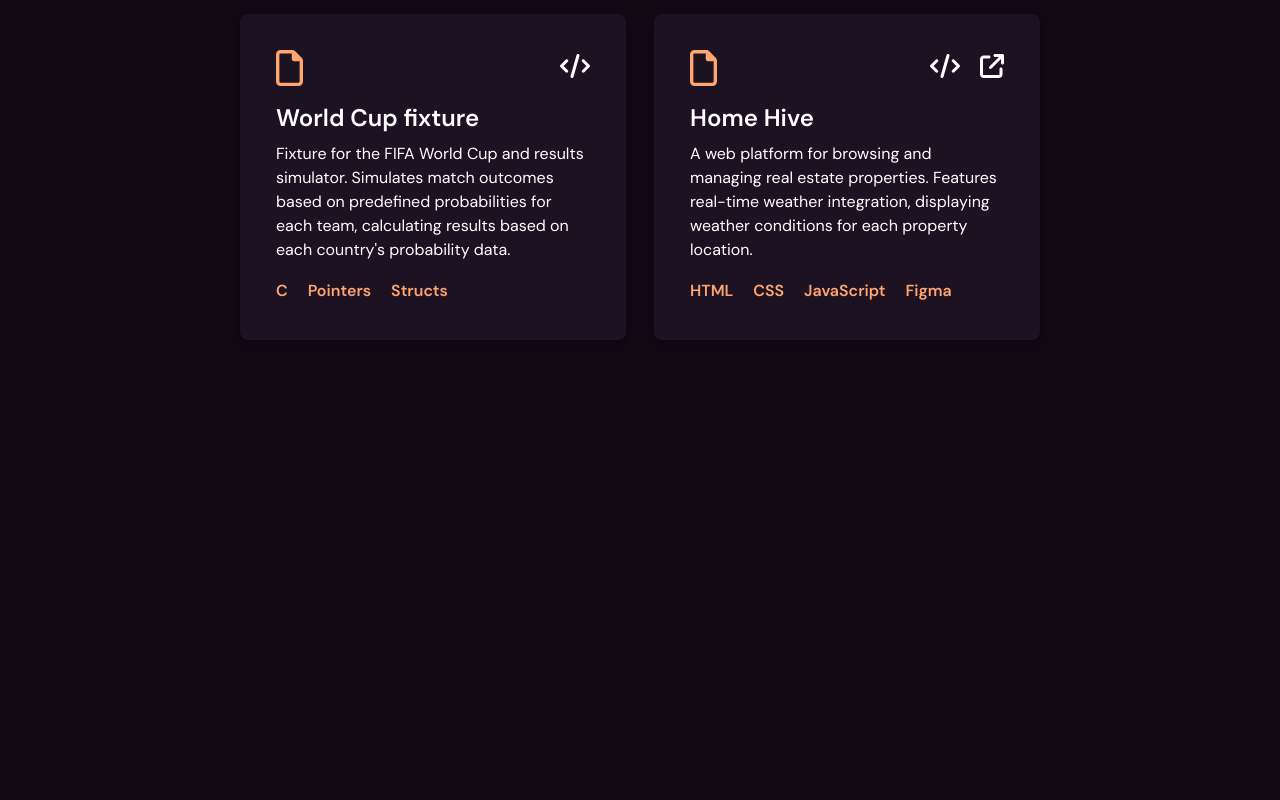
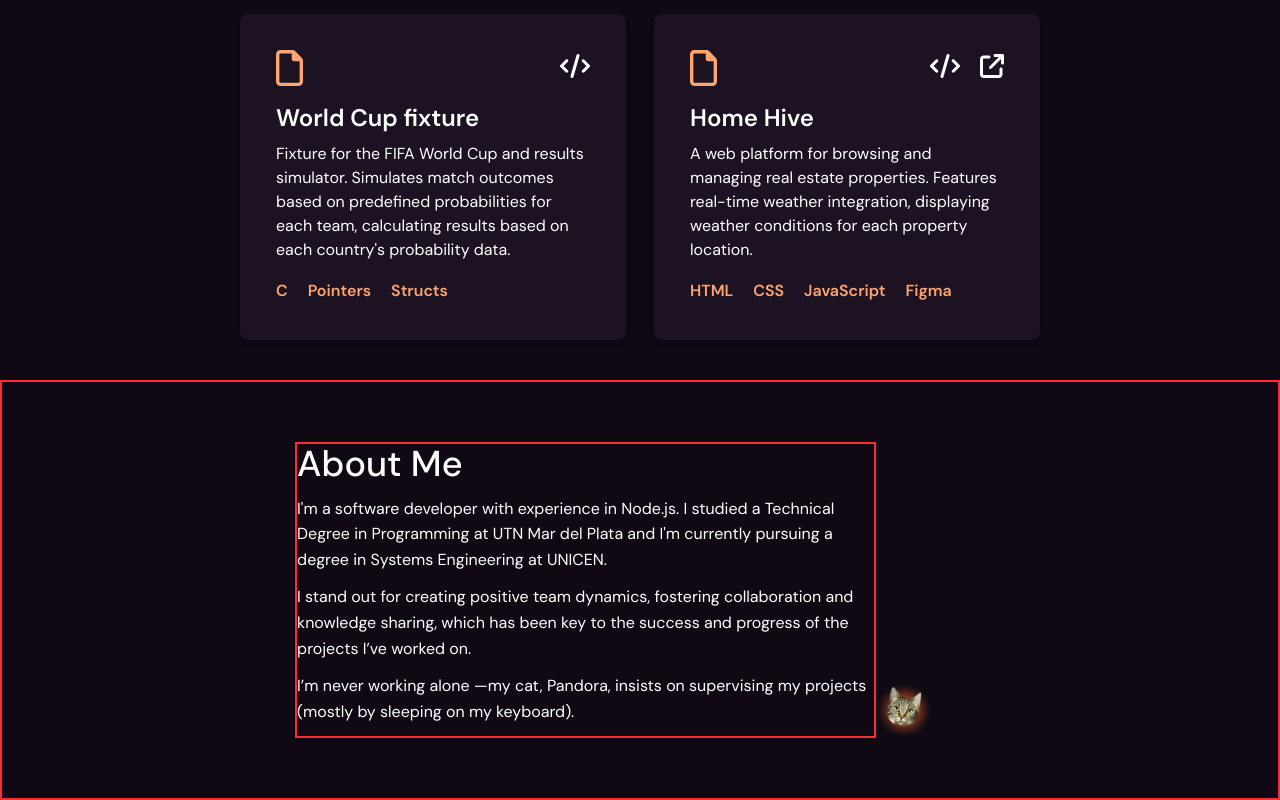
Before and after one commit to magalimou/magalimou.github.io, a React (Vite) app: page / in a window 1280 px wide. Shown: the part 3001-3801 px from the top of the page. Before the commit the page ends 3381 px from the top, so only its background shows below. Built offline with nearby package versions, Linux system fonts and the light colour scheme.

Commit message:
feat: add about me section

```diff
--- a/src/App.jsx
+++ b/src/App.jsx
@@ -5,8 +5,7 @@
 import Hero from './components/sections/Hero'
 import Projects from './components/sections/Projects'
 import SideProjects from './components/sections/SideProjects'
-
-import SideProjectCard from './components/ui/SideProjectCard'
+import AboutMe from './components/sections/AboutMe'
 
 function App() {
 
@@ -16,6 +15,7 @@
       <Hero />
       <Projects />
       <SideProjects />
+      <AboutMe />
 
     </>
   )
--- /dev/null
+++ b/src/components/sections/AboutMe.jsx
@@ -0,0 +1,25 @@
+import Pandora from '../../assets/Pandora.png';
+
+const AboutMe = () => {
+    return (
+        <section className="px-6 py-15 sm:px-12 md:px-20 lg:px-40 xl:px-60 flex justify-start border-2 border-red-500">
+        <div className='circle-background-orange top-[490%] left-[10%] w-[10vw] h-[10vw]'></div>
+
+        <div className='border-2 border-red-500 max-w-3xl '>
+            <h2 className="text-2xl sm:text-3xl md:text-4xl lg:text-4xl font-medium mb-3">About Me</h2>
+            <p className="mb-3">I'm a software developer with experience in Node.js. I studied a Technical Degree in Programming at UTN Mar del Plata and I'm currently pursuing a degree in Systems Engineering at UNICEN.</p>
+            <p className="mb-3">I stand out for creating positive team dynamics, fostering collaboration and knowledge sharing, which has been key to the success and progress of the projects I’ve worked on.
+            </p>
+            <p className="mb-3">
+            I’m never working alone —my cat, Pandora, insists on supervising my projects (mostly by sleeping on my keyboard).
+            </p>
+        </div>
+        <div className='items-end justify-end flex'>
+            <img src={Pandora} alt="" />
+        </div>
+        <div className='circle-background-purple top-[520%] left-[90%] w-[20vw] h-[20vw]'></div>
+        </section>
+    );
+}
+
+export default AboutMe;
```
Also changed, not shown: src/assets/Pandora.png (added).
